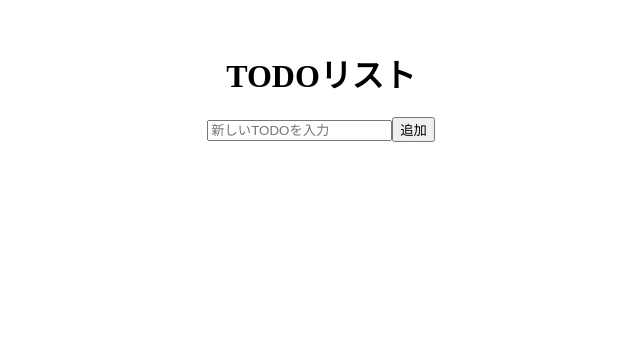
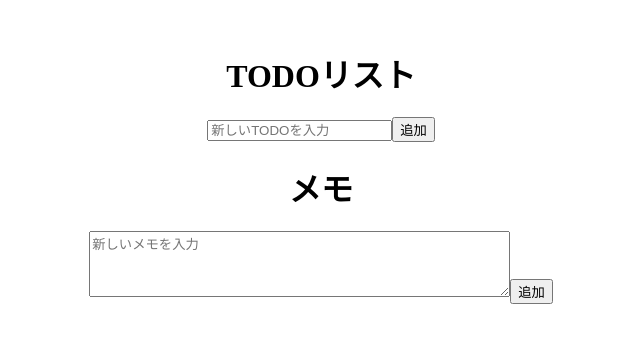
Before and after one commit to itc-s23013/PBL.vs, a Next.js app: page / in a window 1280 px wide. Both pictures are taken after a click on the button "開始". Shown: the top 342 px of the page, without its empty margins (319-959 px from the left). Built offline with nearby package versions, Linux system fonts and the light colour scheme.

Commit message:
メモ機能追加

```diff
--- a/components/Todo.js
+++ b/components/Todo.js
@@ -4,12 +4,18 @@ import { useState, useEffect } from 'react';
 const Todo = () => {
   const [todos, setTodos] = useState([]);
   const [input, setInput] = useState('');
+  const [notes, setNotes] = useState([]);
+  const [noteInput, setNoteInput] = useState('');
 
-  // ローカルストレージからTODOリストを読み込む
+  // ローカルストレージからTODOリストとメモを読み込む
   useEffect(() => {
     const savedTodos = JSON.parse(localStorage.getItem('todos'));
+    const savedNotes = JSON.parse(localStorage.getItem('notes'));
     if (savedTodos) {
       setTodos(savedTodos);
+    }
+    if (savedNotes) {
+      setNotes(savedNotes);
     }
   }, []);
 
@@ -17,6 +23,11 @@ const Todo = () => {
   useEffect(() => {
     localStorage.setItem('todos', JSON.stringify(todos));
   }, [todos]);
+
+  // メモが変更されたらローカルストレージに保存
+  useEffect(() => {
+    localStorage.setItem('notes', JSON.stringify(notes));
+  }, [notes]);
 
   const addTodo = () => {
     if (input.trim()) {
@@ -28,6 +39,18 @@ const Todo = () => {
   const removeTodo = (index) => {
     const newTodos = todos.filter((_, i) => i !== index);
     setTodos(newTodos);
+  };
+
+  const addNote = () => {
+    if (noteInput.trim()) {
+      setNotes([...notes, noteInput]);
+      setNoteInput('');
+    }
+  };
+
+  const removeNote = (index) => {
+    const newNotes = notes.filter((_, i) => i !== index);
+    setNotes(newNotes);
   };
 
   return (
@@ -48,6 +71,23 @@ const Todo = () => {
           </li>
         ))}
       </ul>
+      <h1>メモ</h1>
+      <textarea
+        value={noteInput}
+        onChange={(e) => setNoteInput(e.target.value)}
+        placeholder="新しいメモを入力"
+        rows="4"
+        cols="50"
+      />
+      <button onClick={addNote}>追加</button>
+      <ul style={{ listStyleType: 'none', padding: 0 }}>
+        {notes.map((note, index) => (
+          <li key={index}>
+            {note}
+            <button onClick={() => removeNote(index)}>削除</button>
+          </li>
+        ))}
+      </ul>
     </div>
   );
 };
```
